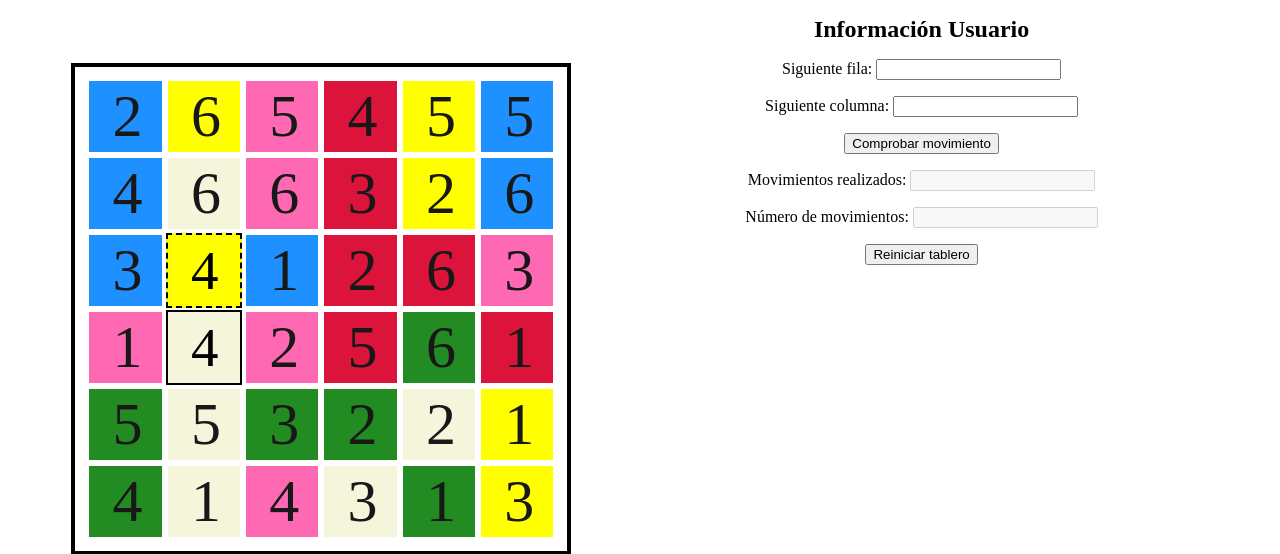
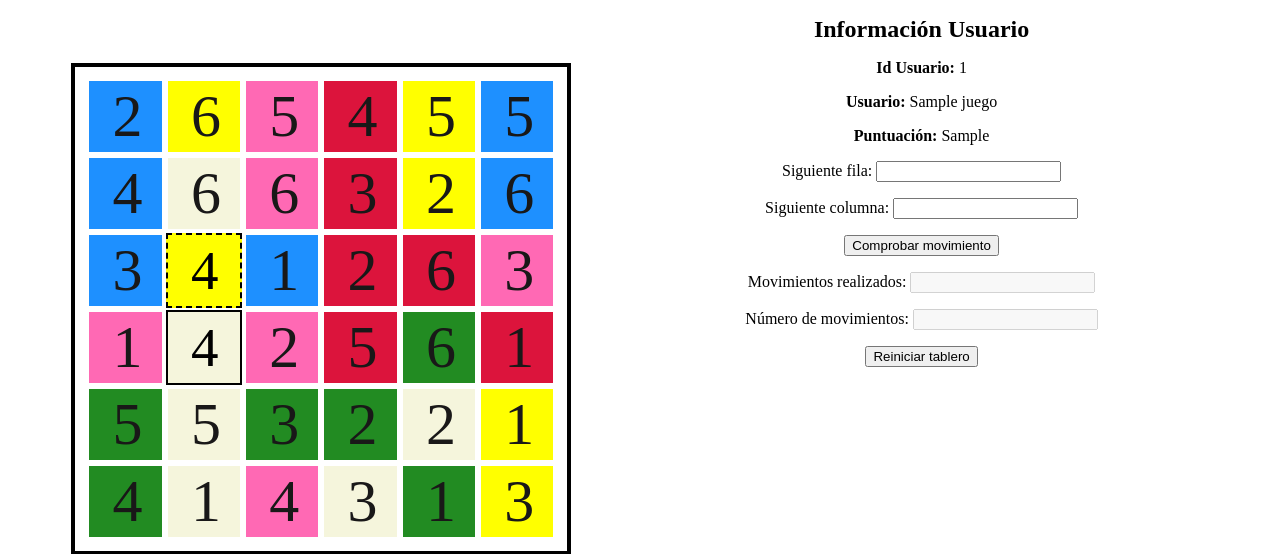
Before and after one commit to vicente98fg/Proyecto-09, a PHP site: page /index.php in a window 1280 px wide. Shown: the part 54-608 px from the top of the page. Run offline with PHP 8.4, Linux system fonts and the light colour scheme; tables that the repository leaves empty or names only in its code hold one stand-in row (values such as "Sample post").

Commit message:
Update Usuario.php

```diff
--- a/Proyecto09 - Vicente Ferrandis/src/Usuario.php
+++ b/Proyecto09 - Vicente Ferrandis/src/Usuario.php
@@ -54,7 +54,7 @@ public function nuevoUsuario(){
 }
 
 public function seleccionarUsuario(){
-  $resultado=$this->conexion->query("SELECT * FROM usuario join usuario_juego WHERE nombre='Vicente'");
+  $resultado=$this->conexion->query("SELECT * FROM usuario join usuario_juego ORDER BY `id` DESC LIMIT 1");
   return $resultado;
   }
 
```
